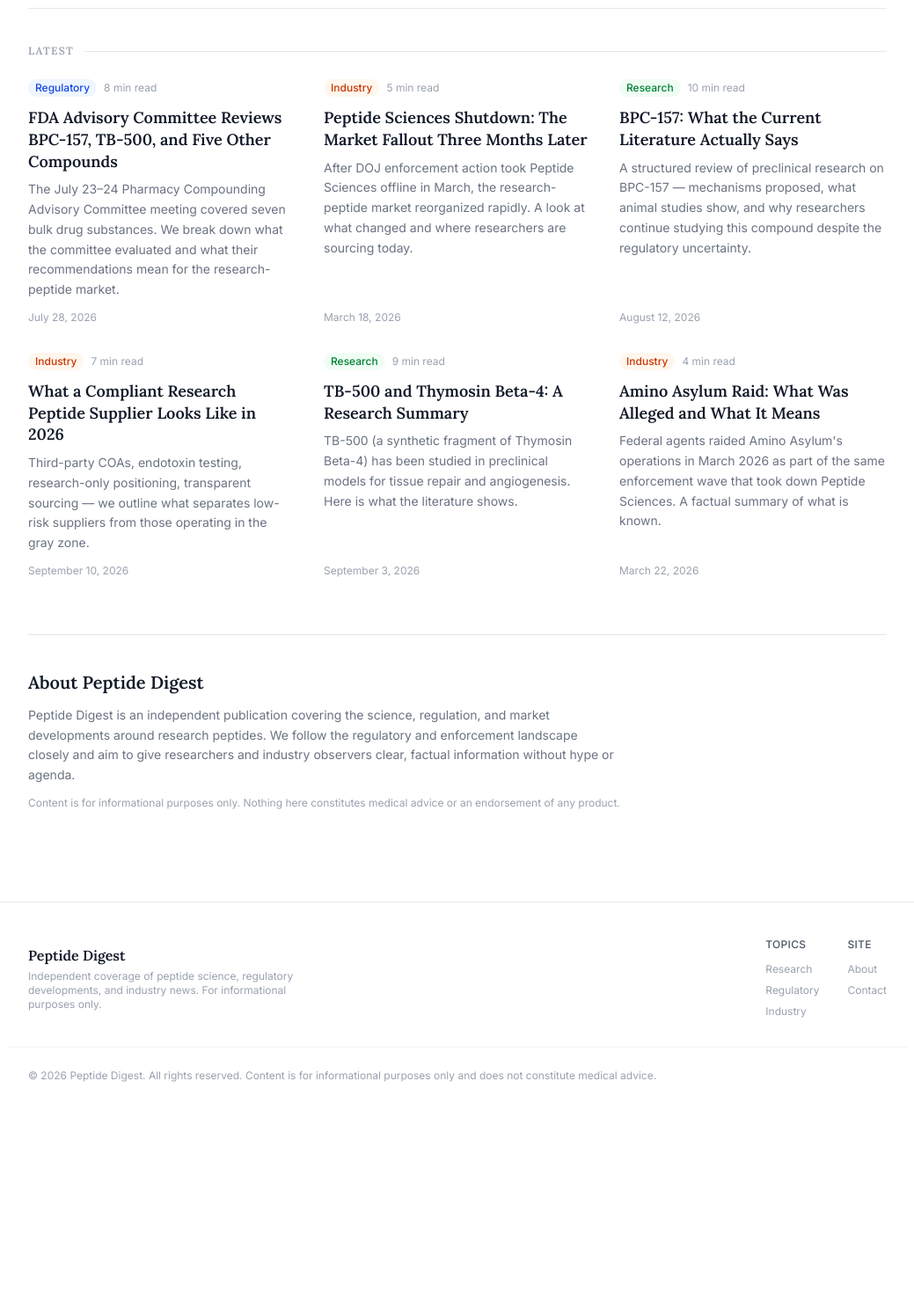
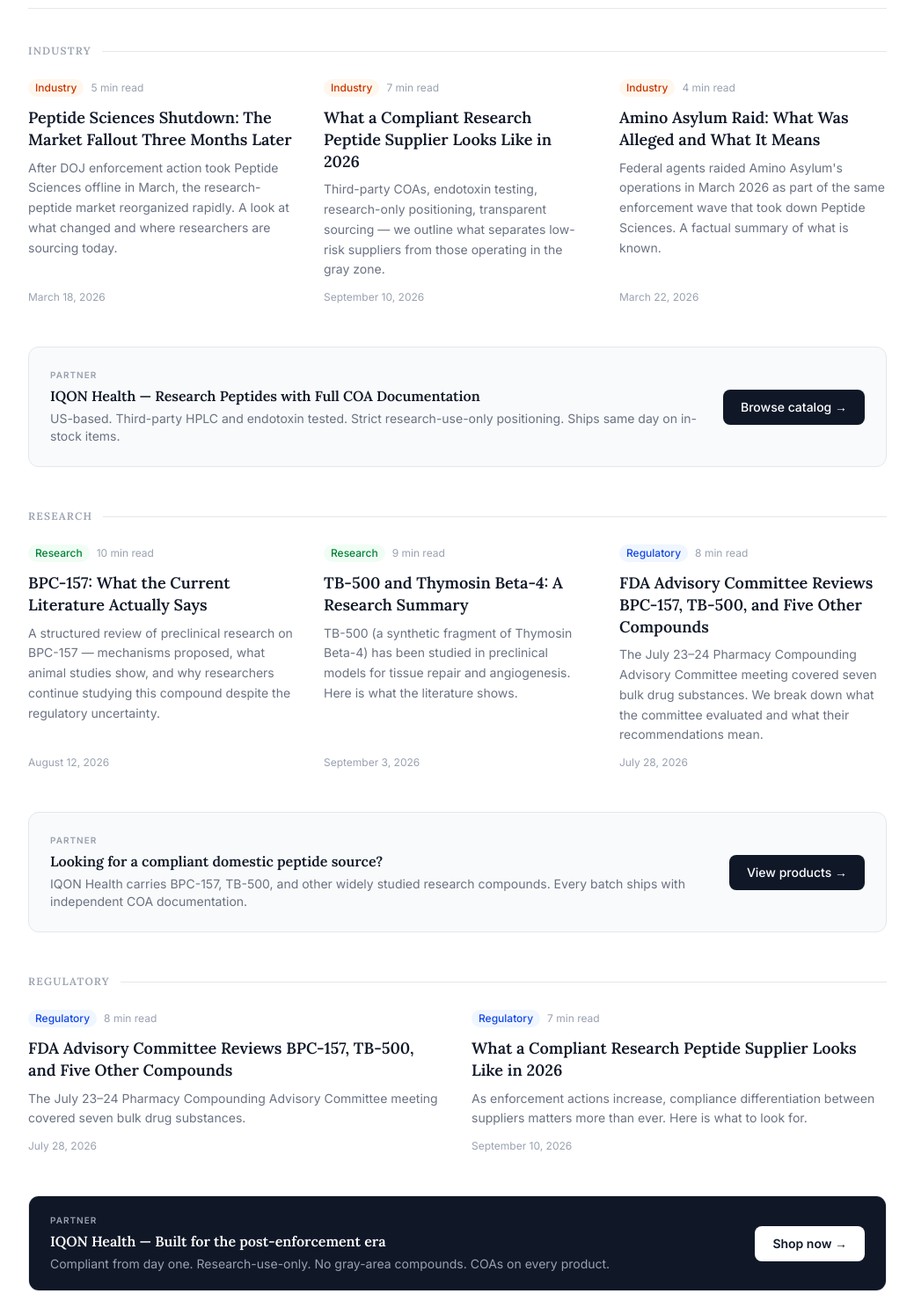
Before and after one commit to edorfanini00/peptidedigest, a Next.js app: page / in a window 1280 px wide. Shown: the part 440-1910 px from the top of the page at 88% size, without its empty margins (120-1159 px from the left). Before the commit the page ends 1711 px from the top, so only its background shows below. Built offline with nearby package versions, Linux system fonts and the light colour scheme.

Commit message:
Add IQON Health sponsor blocks across homepage sections and article

```diff
--- a/app/apex-peptides-raided-what-researchers-need-to-know/page.tsx
+++ b/app/apex-peptides-raided-what-researchers-need-to-know/page.tsx
@@ -69,6 +69,18 @@
             As of publication, Apex Peptides&apos; website appears non-operational. No charges have been publicly announced, though federal enforcement actions of this scope — involving the Postal Inspection Service, FBI, and IRS CI simultaneously — typically indicate an ongoing criminal investigation.
           </p>
 
+          {/* Inline partner — after "What Was Targeted" */}
+          <div className="my-6 rounded-lg border border-gray-200 bg-gray-50 p-4 flex items-start gap-4">
+            <div className="flex-1">
+              <div className="text-[10px] font-semibold uppercase tracking-widest text-gray-400 mb-1">Partner</div>
+              <p className="text-sm font-medium text-gray-800">Apex Peptides customers re-sourcing after this week — IQON Health is open and shipping. Third-party tested, research-use-only.</p>
+            </div>
+            <a href="https://www.iqonhealth.com/shop" target="_blank" rel="noopener noreferrer"
+              className="shrink-0 text-xs font-semibold text-blue-700 hover:text-blue-900 transition-colors whitespace-nowrap">
+              View products →
+            </a>
+          </div>
+
           <h2
             className="text-xl font-semibold text-gray-900 pt-4"
             style={{ fontFamily: "var(--font-lora), Georgia, serif" }}
@@ -98,6 +110,18 @@
           <p>
             The suppliers that have operated through multiple enforcement cycles without disruption tend to look different: strict research-only positioning across all customer-facing materials, third-party testing documentation from independent labs, transparent supply-chain disclosures, and conservative compound selection limited to those with established research literature.
           </p>
+
+          {/* Inline partner — mid article */}
+          <div className="my-6 rounded-lg border border-gray-200 bg-gray-50 p-4 flex items-start gap-4">
+            <div className="flex-1">
+              <div className="text-[10px] font-semibold uppercase tracking-widest text-gray-400 mb-1">Partner</div>
+              <p className="text-sm font-medium text-gray-800">IQON Health has operated with a strict research-only model through the full 2026 enforcement cycle. COAs on every batch. US-based fulfillment.</p>
+            </div>
+            <a href="https://www.iqonhealth.com/shop" target="_blank" rel="noopener noreferrer"
+              className="shrink-0 text-xs font-semibold text-blue-700 hover:text-blue-900 transition-colors whitespace-nowrap">
+              Browse →
+            </a>
+          </div>
 
           <h2
             className="text-xl font-semibold text-gray-900 pt-4"
--- a/app/page.tsx
+++ b/app/page.tsx
@@ -12,16 +12,7 @@
     "Federal agents from the U.S. Postal Inspection Service, FBI, and IRS CI converged on a North Sioux City address linked to Apex Peptides. Here is what happened, what it means for the research community, and how to evaluate alternative suppliers.",
 };
 
-const articles = [
-  {
-    slug: "fda-july-2026-advisory-committee-bpc157-tb500",
-    category: "Regulatory",
-    date: "July 28, 2026",
-    readTime: "8 min read",
-    title: "FDA Advisory Committee Reviews BPC-157, TB-500, and Five Other Compounds",
-    excerpt:
-      "The July 23–24 Pharmacy Compounding Advisory Committee meeting covered seven bulk drug substances. We break down what the committee evaluated and what their recommendations mean for the research-peptide market.",
-  },
+const industryArticles = [
   {
     slug: "peptide-sciences-shutdown-market-impact",
     category: "Industry",
@@ -32,15 +23,6 @@
       "After DOJ enforcement action took Peptide Sciences offline in March, the research-peptide market reorganized rapidly. A look at what changed and where researchers are sourcing today.",
   },
   {
-    slug: "bpc-157-research-overview-2026",
-    category: "Research",
-    date: "August 12, 2026",
-    readTime: "10 min read",
-    title: "BPC-157: What the Current Literature Actually Says",
-    excerpt:
-      "A structured review of preclinical research on BPC-157 — mechanisms proposed, what animal studies show, and why researchers continue studying this compound despite the regulatory uncertainty.",
-  },
-  {
     slug: "what-makes-a-compliant-peptide-supplier-2026",
     category: "Industry",
     date: "September 10, 2026",
@@ -48,15 +30,6 @@
     title: "What a Compliant Research Peptide Supplier Looks Like in 2026",
     excerpt:
       "Third-party COAs, endotoxin testing, research-only positioning, transparent sourcing — we outline what separates low-risk suppliers from those operating in the gray zone.",
-  },
-  {
-    slug: "tb500-thymosin-beta-4-research-summary",
-    category: "Research",
-    date: "September 3, 2026",
-    readTime: "9 min read",
-    title: "TB-500 and Thymosin Beta-4: A Research Summary",
-    excerpt:
-      "TB-500 (a synthetic fragment of Thymosin Beta-4) has been studied in preclinical models for tissue repair and angiogenesis. Here is what the literature shows.",
   },
   {
     slug: "amino-asylum-raid-2026-summary",
@@ -69,19 +42,116 @@
   },
 ];
 
+const researchArticles = [
+  {
+    slug: "bpc-157-research-overview-2026",
+    category: "Research",
+    date: "August 12, 2026",
+    readTime: "10 min read",
+    title: "BPC-157: What the Current Literature Actually Says",
+    excerpt:
+      "A structured review of preclinical research on BPC-157 — mechanisms proposed, what animal studies show, and why researchers continue studying this compound despite the regulatory uncertainty.",
+  },
+  {
+    slug: "tb500-thymosin-beta-4-research-summary",
+    category: "Research",
+    date: "September 3, 2026",
+    readTime: "9 min read",
+    title: "TB-500 and Thymosin Beta-4: A Research Summary",
+    excerpt:
+      "TB-500 (a synthetic fragment of Thymosin Beta-4) has been studied in preclinical models for tissue repair and angiogenesis. Here is what the literature shows.",
+  },
+  {
+    slug: "fda-july-2026-advisory-committee-bpc157-tb500",
+    category: "Regulatory",
+    date: "July 28, 2026",
+    readTime: "8 min read",
+    title: "FDA Advisory Committee Reviews BPC-157, TB-500, and Five Other Compounds",
+    excerpt:
+      "The July 23–24 Pharmacy Compounding Advisory Committee meeting covered seven bulk drug substances. We break down what the committee evaluated and what their recommendations mean.",
+  },
+];
+
 const categoryColors: Record<string, string> = {
   Industry: "bg-orange-50 text-orange-700",
   Regulatory: "bg-blue-50 text-blue-700",
   Research: "bg-green-50 text-green-700",
 };
 
+function SectionLabel({ label, id }: { label: string; id?: string }) {
+  return (
+    <div id={id} className="flex items-center gap-3 mb-6">
+      <h2 className="text-xs font-semibold uppercase tracking-widest text-gray-400 shrink-0">{label}</h2>
+      <div className="flex-1 h-px bg-gray-200" />
+    </div>
+  );
+}
+
+function ArticleCard({ a }: { a: typeof industryArticles[0] }) {
+  return (
+    <article className="flex flex-col">
+      <div className="flex items-center gap-2 mb-3">
+        <span className={`text-xs font-medium px-2 py-0.5 rounded-full ${categoryColors[a.category]}`}>
+          {a.category}
+        </span>
+        <span className="text-xs text-gray-400">{a.readTime}</span>
+      </div>
+      <Link href={`/${a.slug}`} className="group flex-1">
+        <h3
+          className="text-lg font-semibold text-gray-900 leading-snug mb-2 group-hover:text-blue-700 transition-colors"
+          style={{ fontFamily: "var(--font-lora), Georgia, serif" }}
+        >
+          {a.title}
+        </h3>
+        <p className="text-sm text-gray-500 leading-relaxed">{a.excerpt}</p>
+      </Link>
+      <div className="mt-3 text-xs text-gray-400">{a.date}</div>
+    </article>
+  );
+}
+
+// Inline sponsor block — looks editorial
+function SponsorBlock({
+  headline,
+  body,
+  cta,
+}: {
+  headline: string;
+  body: string;
+  cta: string;
+}) {
+  return (
+    <div className="my-12 border border-gray-200 rounded-xl bg-gray-50 p-6 flex flex-col md:flex-row md:items-center gap-5">
+      <div className="flex-1">
+        <div className="text-[10px] font-semibold uppercase tracking-widest text-gray-400 mb-1">Partner</div>
+        <p
+          className="text-base font-semibold text-gray-900 mb-1"
+          style={{ fontFamily: "var(--font-lora), Georgia, serif" }}
+        >
+          {headline}
+        </p>
+        <p className="text-sm text-gray-500">{body}</p>
+      </div>
+      <a
+        href="https://www.iqonhealth.com/shop"
+        target="_blank"
+        rel="noopener noreferrer"
+        className="shrink-0 inline-flex items-center px-5 py-2.5 rounded-lg bg-gray-900 text-white text-sm font-medium hover:bg-gray-700 transition-colors"
+      >
+        {cta}
+      </a>
+    </div>
+  );
+}
+
 export default function Home() {
   return (
     <>
       <Nav />
 
-      {/* Hero / Featured */}
       <main className="max-w-5xl mx-auto px-6 pt-12 pb-6">
+
+        {/* Featured article */}
         <div className="mb-10 border-b border-gray-200 pb-10">
           <div className="flex items-center gap-3 mb-4">
             <span className={`text-xs font-medium px-2.5 py-1 rounded-full ${categoryColors[featuredArticle.category]}`}>
@@ -110,40 +180,80 @@
           </Link>
         </div>
 
-        {/* Section label */}
-        <div id="industry" className="flex items-center gap-3 mb-6">
-          <h2 className="text-xs font-semibold uppercase tracking-widest text-gray-400">
-            Latest
-          </h2>
-          <div className="flex-1 h-px bg-gray-200" />
+        {/* Industry section */}
+        <SectionLabel label="Industry" id="industry" />
+        <div className="grid grid-cols-1 md:grid-cols-3 gap-8 mb-10">
+          {industryArticles.map((a) => <ArticleCard key={a.slug} a={a} />)}
         </div>
 
-        {/* Article grid */}
-        <div className="grid grid-cols-1 md:grid-cols-2 lg:grid-cols-3 gap-8 mb-16">
-          {articles.map((a) => (
-            <article key={a.slug} className="flex flex-col">
-              <div className="flex items-center gap-2 mb-3">
-                <span className={`text-xs font-medium px-2 py-0.5 rounded-full ${categoryColors[a.category]}`}>
-                  {a.category}
-                </span>
-                <span className="text-xs text-gray-400">{a.readTime}</span>
-              </div>
-              <Link href={`/${a.slug}`} className="group flex-1">
-                <h3
-                  className="text-lg font-semibold text-gray-900 leading-snug mb-2 group-hover:text-blue-700 transition-colors"
-                  style={{ fontFamily: "var(--font-lora), Georgia, serif" }}
-                >
-                  {a.title}
-                </h3>
-                <p className="text-sm text-gray-500 leading-relaxed">{a.excerpt}</p>
-              </Link>
-              <div className="mt-3 text-xs text-gray-400">{a.date}</div>
-            </article>
-          ))}
+        {/* Sponsor block 1 — after industry news */}
+        <SponsorBlock
+          headline="IQON Health — Research Peptides with Full COA Documentation"
+          body="US-based. Third-party HPLC and endotoxin tested. Strict research-use-only positioning. Ships same day on in-stock items."
+          cta="Browse catalog →"
+        />
+
+        {/* Research section */}
+        <SectionLabel label="Research" id="research" />
+        <div className="grid grid-cols-1 md:grid-cols-3 gap-8 mb-10">
+          {researchArticles.map((a) => <ArticleCard key={a.slug} a={a} />)}
         </div>
 
-        {/* About section */}
-        <div id="about" className="border-t border-gray-200 pt-10 mt-4">
+        {/* Sponsor block 2 — after research articles */}
+        <SponsorBlock
+          headline="Looking for a compliant domestic peptide source?"
+          body="IQON Health carries BPC-157, TB-500, and other widely studied research compounds. Every batch ships with independent COA documentation."
+          cta="View products →"
+        />
+
+        {/* Regulatory section */}
+        <SectionLabel label="Regulatory" id="regulatory" />
+        <div className="grid grid-cols-1 md:grid-cols-2 gap-8 mb-10">
+          {[
+            {
+              slug: "fda-july-2026-advisory-committee-bpc157-tb500",
+              category: "Regulatory",
+              date: "July 28, 2026",
+              readTime: "8 min read",
+              title: "FDA Advisory Committee Reviews BPC-157, TB-500, and Five Other Compounds",
+              excerpt: "The July 23–24 Pharmacy Compounding Advisory Committee meeting covered seven bulk drug substances.",
+            },
+            {
+              slug: "what-makes-a-compliant-peptide-supplier-2026",
+              category: "Regulatory",
+              date: "September 10, 2026",
+              readTime: "7 min read",
+              title: "What a Compliant Research Peptide Supplier Looks Like in 2026",
+              excerpt: "As enforcement actions increase, compliance differentiation between suppliers matters more than ever. Here is what to look for.",
+            },
+          ].map((a) => <ArticleCard key={a.slug} a={a} />)}
+        </div>
+
+        {/* Sponsor block 3 — after regulatory, pre-footer */}
+        <div className="my-12 rounded-xl border border-gray-200 overflow-hidden">
+          <div className="bg-gray-900 px-6 py-5 flex flex-col md:flex-row md:items-center justify-between gap-4">
+            <div>
+              <div className="text-[10px] font-semibold uppercase tracking-widest text-gray-400 mb-1">Partner</div>
+              <p className="text-white font-semibold text-base" style={{ fontFamily: "var(--font-lora), Georgia, serif" }}>
+                IQON Health — Built for the post-enforcement era
+              </p>
+              <p className="text-gray-400 text-sm mt-1">
+                Compliant from day one. Research-use-only. No gray-area compounds. COAs on every product.
+              </p>
+            </div>
+            <a
+              href="https://www.iqonhealth.com/shop"
+              target="_blank"
+              rel="noopener noreferrer"
+              className="shrink-0 inline-flex items-center px-5 py-2.5 rounded-lg bg-white text-gray-900 text-sm font-semibold hover:bg-gray-100 transition-colors"
+            >
+              Shop now →
+            </a>
+          </div>
+        </div>
+
+        {/* About */}
+        <div id="about" className="border-t border-gray-200 pt-10">
           <h2
             className="text-xl font-semibold text-gray-900 mb-3"
             style={{ fontFamily: "var(--font-lora), Georgia, serif" }}
@@ -151,15 +261,10 @@
             About Peptide Digest
           </h2>
           <p className="text-gray-500 text-sm leading-relaxed max-w-2xl">
-            Peptide Digest is an independent publication covering the science,
-            regulation, and market developments around research peptides. We
-            follow the regulatory and enforcement landscape closely and aim to
-            give researchers and industry observers clear, factual information
-            without hype or agenda.
+            Peptide Digest is an independent publication covering the science, regulation, and market developments around research peptides. We follow the regulatory and enforcement landscape closely and aim to give researchers and industry observers clear, factual information without hype or agenda.
           </p>
           <p className="text-gray-400 text-xs mt-3">
-            Content is for informational purposes only. Nothing here constitutes
-            medical advice or an endorsement of any product.
+            Content is for informational purposes only. Nothing here constitutes medical advice or an endorsement of any product.
           </p>
         </div>
       </main>
```
